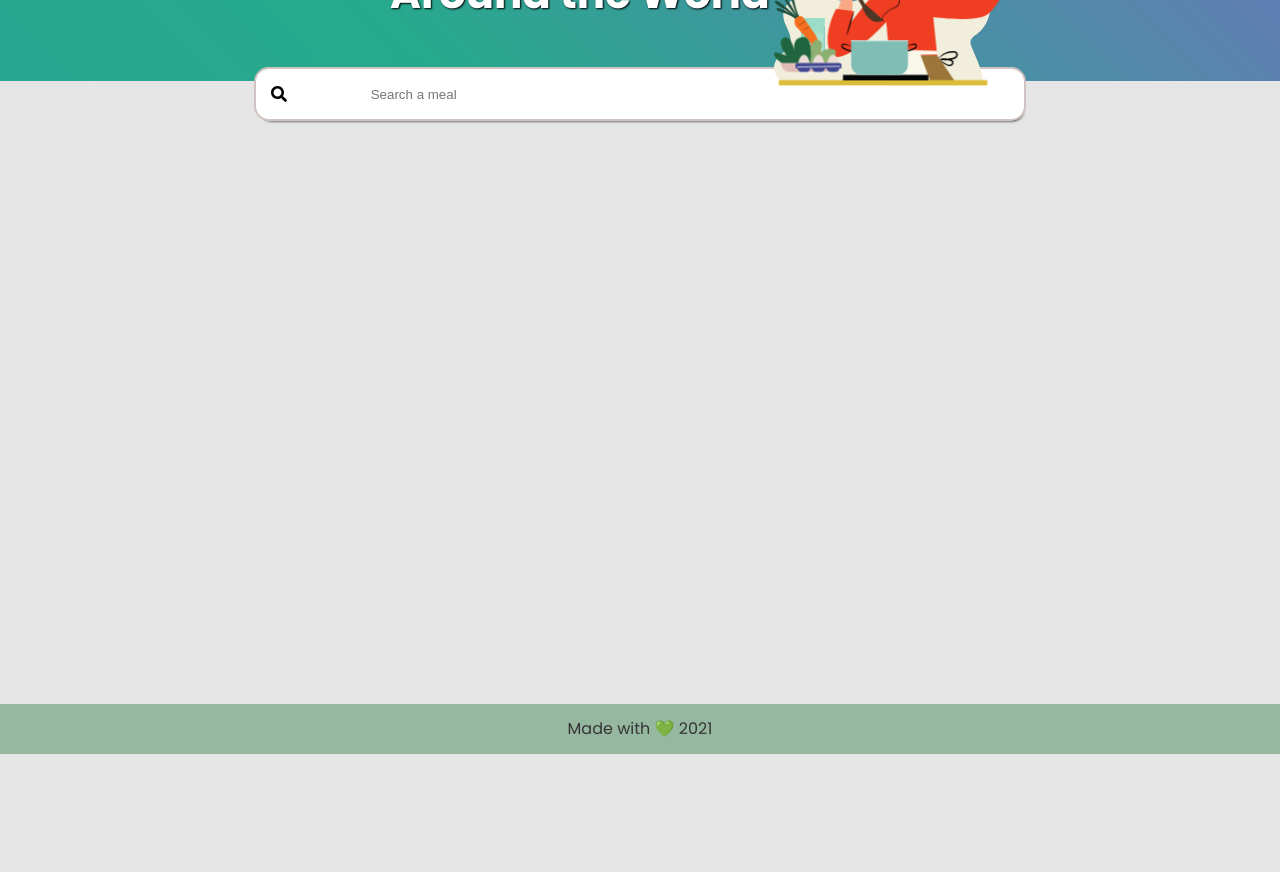
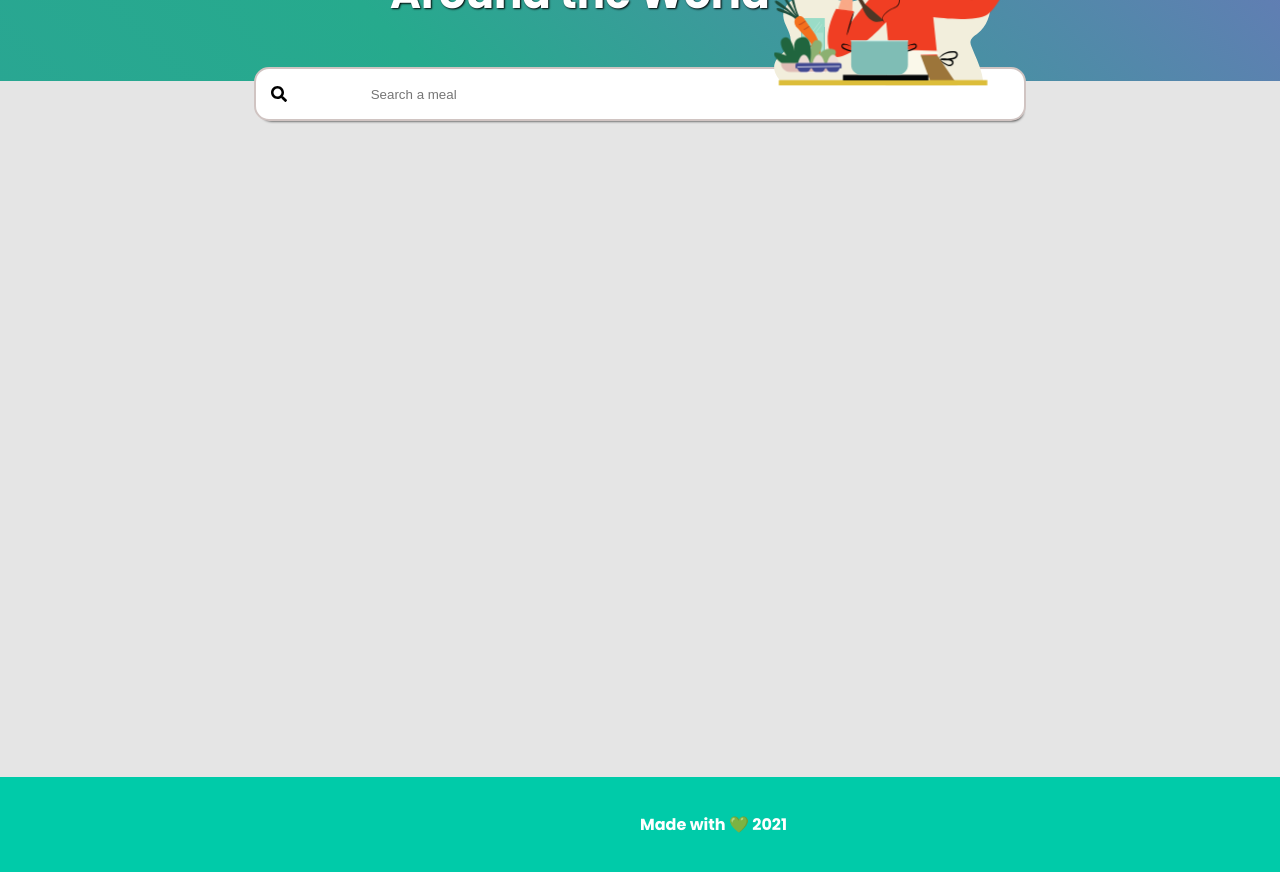
Before and after one commit to kleberMRocha/RecipeApp, a Vue app: page / in a window 1280 px wide. Shown: the part 200-1072 px from the top of the page. Before the commit the page ends 954 px from the top, so only its background shows below. Built offline with nearby package versions, Linux system fonts and the light colour scheme.

Commit message:
footer componente

```diff
--- a/src/App.vue
+++ b/src/App.vue
@@ -110,9 +110,7 @@
       </ul>
     </keep-alive>
     <router-view />
-    <footer>
-      <small> Made with 💚 {{ getFullYear }} </small>
-    </footer>
+    <Footer :displayYear="getFullYear" />
   </div>
 </template>
 
@@ -121,6 +119,7 @@ import InputSearch from './components/InputSearch.vue';
 import Header from './components/Header.vue';
 import FoodCard from './components/FoodCard.vue';
 import Loader from './components/Loader';
+import Footer from './components/Footer.vue';
 import modal from '../src/mixin/modal';
 import Notication from '../src/components/Notification.vue';
 import { mapState, mapActions } from 'vuex';
@@ -136,6 +135,7 @@ export default {
     FoodCard,
     Notication,
     Loader,
+    Footer,
   },
   data() {
     return {
@@ -451,7 +451,7 @@ main {
 .recipesContainer {
   display: flex;
   width: 80%;
-  min-height: calc(100vh - 273px);
+  min-height: calc(100vh - 200px);
   margin: 48px auto;
   flex-wrap: wrap;
   justify-content: center;
@@ -500,16 +500,6 @@ h5 {
   text-align: left;
   max-width: 500px;
   line-height: 50px;
-}
-
-footer {
-  display: grid;
-  place-items: center;
-  text-align: center;
-  height: 50px;
-  background: #5f977096;
-  color: #363535;
-  margin-top: 8px;
 }
 
 @media (max-width: 800px) {
--- /dev/null
+++ b/src/components/Footer.vue
@@ -0,0 +1,37 @@
+<template>
+  <footer>
+    <small> Made with 💚 {{ displayYear }} </small>
+  </footer>
+</template>
+
+<script>
+export default {
+  name: 'Footer',
+  props: {
+    displayYear: {
+      type: String || Number,
+      required: true,
+    },
+  },
+};
+</script>
+
+<style>
+footer {
+  display: flex;
+  position: relative;
+  text-align: center;
+  height: 100px;
+  width: 100%;
+  background: #00cba9;
+  color: #fff;
+}
+footer small {
+  height: 20px;
+  margin: auto;
+  position: absolute;
+  top: 0;
+  bottom: 0;
+  font-weight: bold;
+}
+</style>
```
